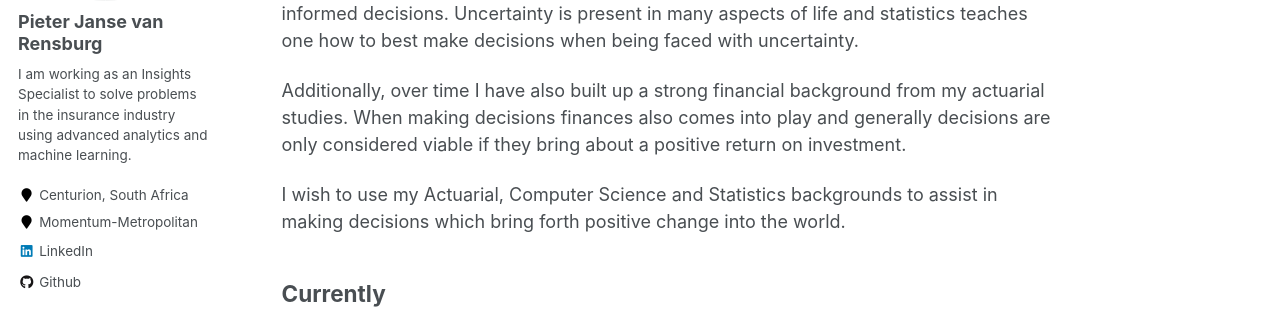
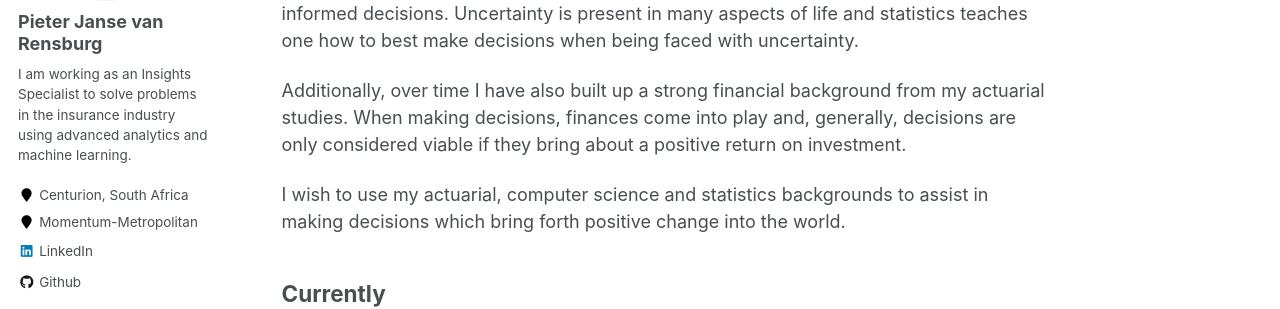
Before and after one commit to Pieter07/my-website, a Jekyll site: the page built from _pages/about.md, in a window 1280 px wide and 1355 px high. Shown: the part 292-601 px from the top of the window. Built offline with Jekyll 4.4.1, drawn with Linux system fonts in a browser that asks for light colours.

Commit message:
Updated about me markdown file.

```diff
--- a/_pages/about.md
+++ b/_pages/about.md
@@ -12,9 +12,9 @@ I have always had a passion about technology and its tremendous potential to bri
 
 Over time, I have also come to understand the importance of utilizing data to make informed decisions. Uncertainty is present in many aspects of life and statistics teaches one how to best make decisions when being faced with uncertainty.
 
-Additionally, over time I have also built up a strong financial background from my actuarial studies. When making decisions finances also comes into play and generally decisions are only considered viable if they bring about a positive return on investment.
+Additionally, over time I have also built up a strong financial background from my actuarial studies. When making decisions, finances come into play and, generally, decisions are only considered viable if they bring about a positive return on investment.
 
-I wish to use my Actuarial, Computer Science and Statistics backgrounds to assist in making decisions which bring forth positive change into the world.
+I wish to use my actuarial, computer science and statistics backgrounds to assist in making decisions which bring forth positive change into the world.
 
 ## Currently
 
```
